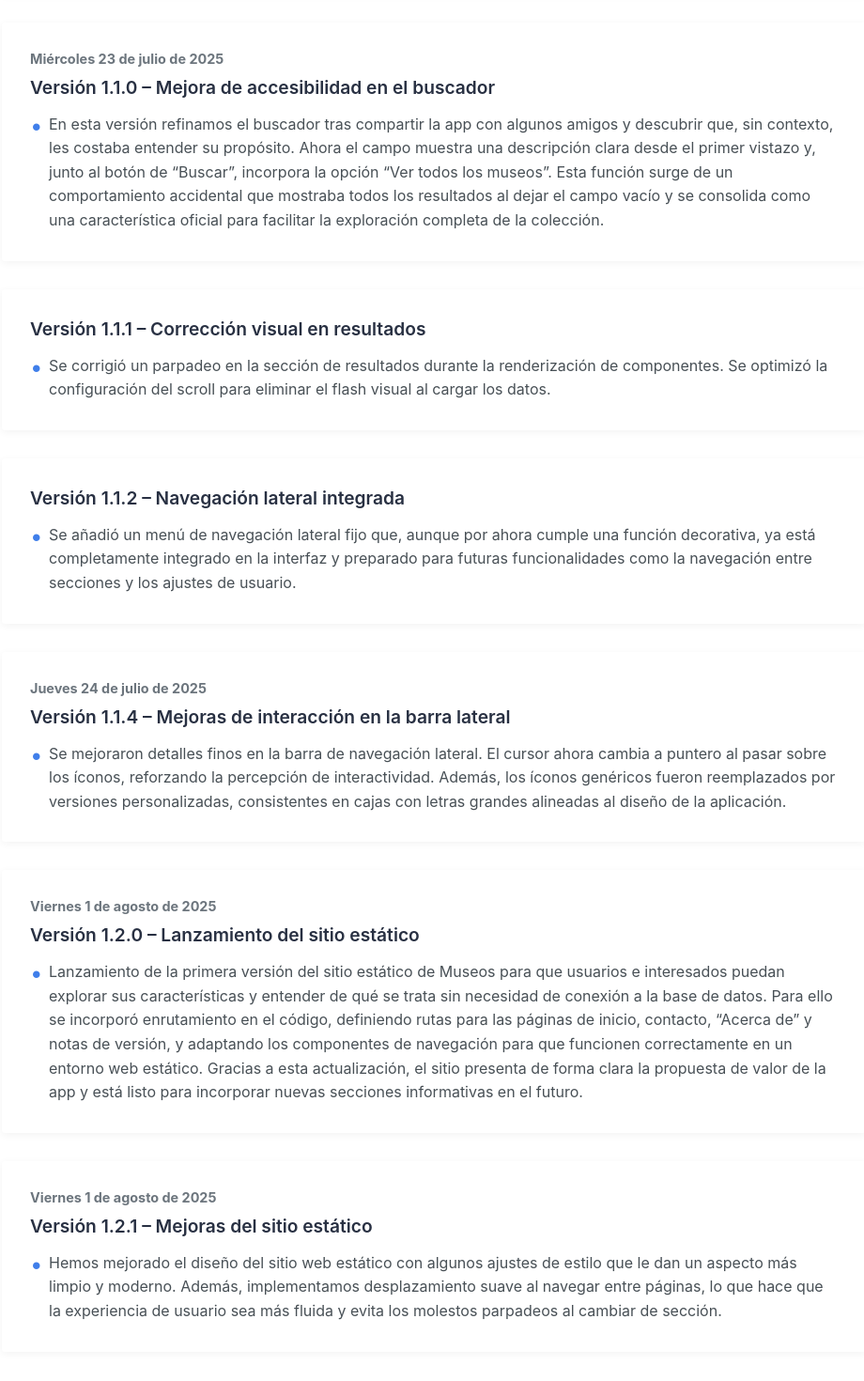
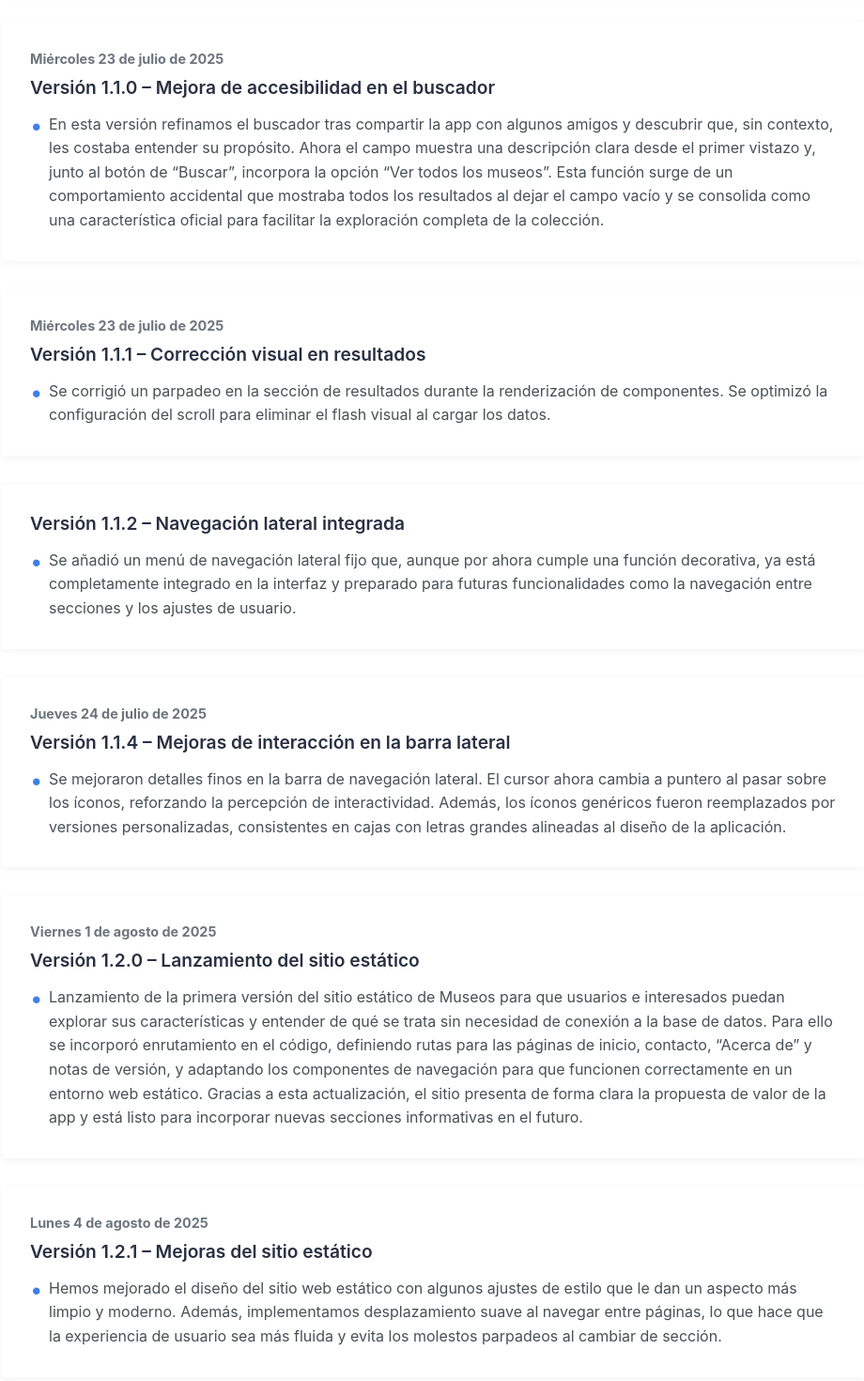
Before and after one commit to pschonffeldt/museos2, a React (Vite) app: page /release in a window 1280 px wide. Shown: the part 530-2000 px from the top of the page at 94% size, without its empty margins (178-1098 px from the left). Built offline with nearby package versions, Linux system fonts and the light colour scheme; no server answers.

Commit message:
Add missing date on release page

```diff
--- a/src/pages/Release.tsx
+++ b/src/pages/Release.tsx
@@ -64,6 +64,7 @@ export default function Release() {
 
           {/* Entry: Versión 1.1.1 */}
           <div className="release-entry">
+            <h4 className="release-date">Miércoles 23 de julio de 2025</h4>
             <h3 className="release-version-description">
               Versión 1.1.1 – Corrección visual en resultados
             </h3>
@@ -133,7 +134,7 @@ export default function Release() {
           </div>
           {/* Entry: Versión 1.2.1 */}
           <div className="release-entry">
-            <h4 className="release-date">Viernes 1 de agosto de 2025</h4>
+            <h4 className="release-date">Lunes 4 de agosto de 2025</h4>
             <h3 className="release-version-description">
               Versión 1.2.1 – Mejoras del sitio estático
             </h3>
```
